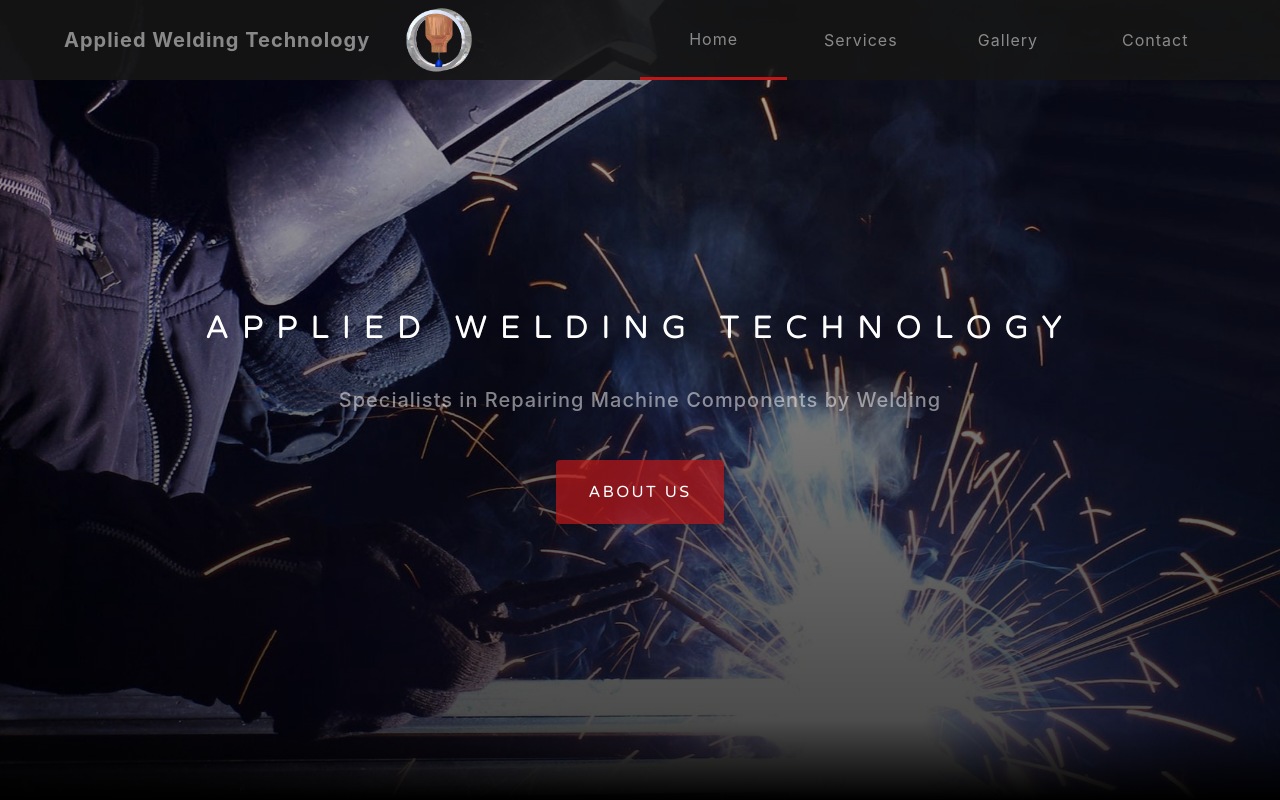
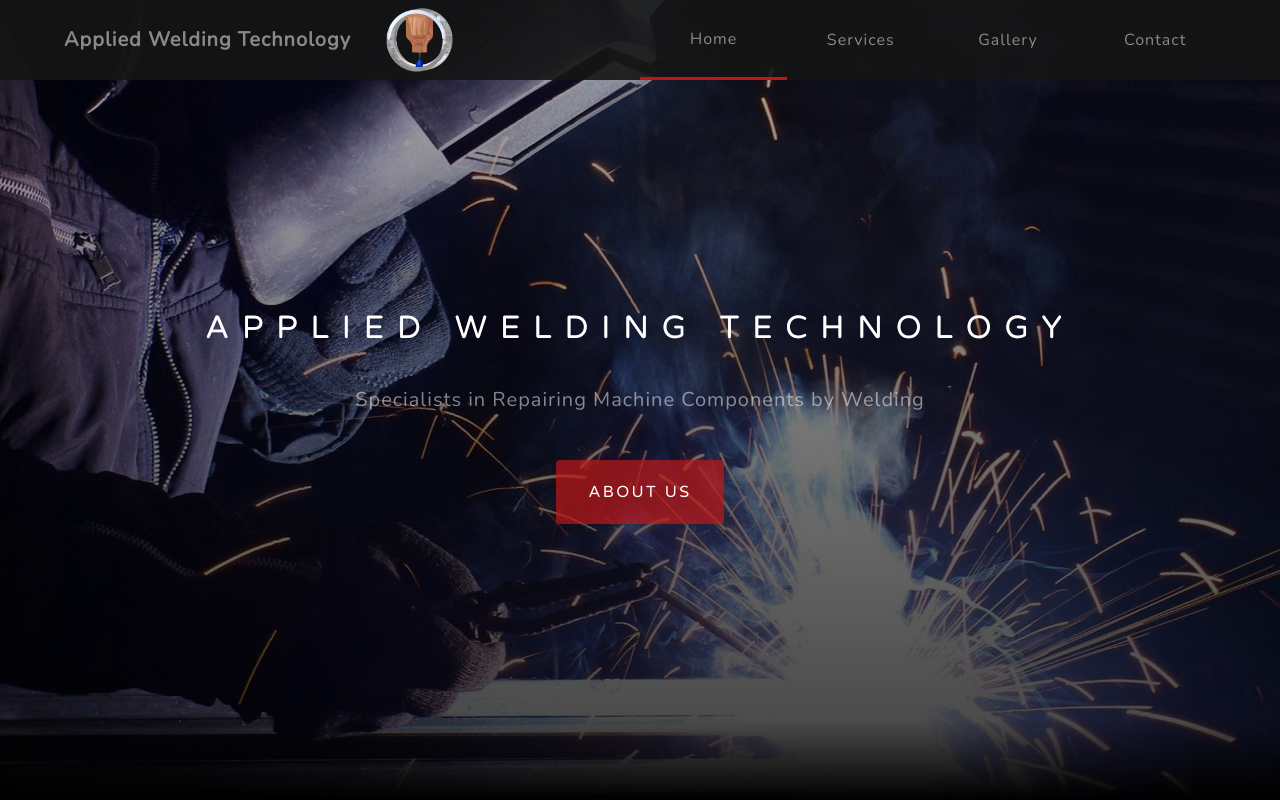
Before and after one commit to julienmciver/julienmciver.github.io, a plain HTML site: page index.html in a window 1280 px wide. Shown: the top 800 px of the page. Drawn offline with nearby package versions, Linux system fonts and the light colour scheme.

Commit message:
Update stylesheet_.css

```diff
--- a/stylesheet_.css
+++ b/stylesheet_.css
@@ -1,4 +1,7 @@
-#mainDiv_{
+body{
+    font-family: 'Nunito', sans-serif;
+    letter-spacing:.0625rem !important;
+}#mainDiv_{
     height: 5rem;
     width: 100vw;
     background-color: rgba(22,22,22,0.9);
```
